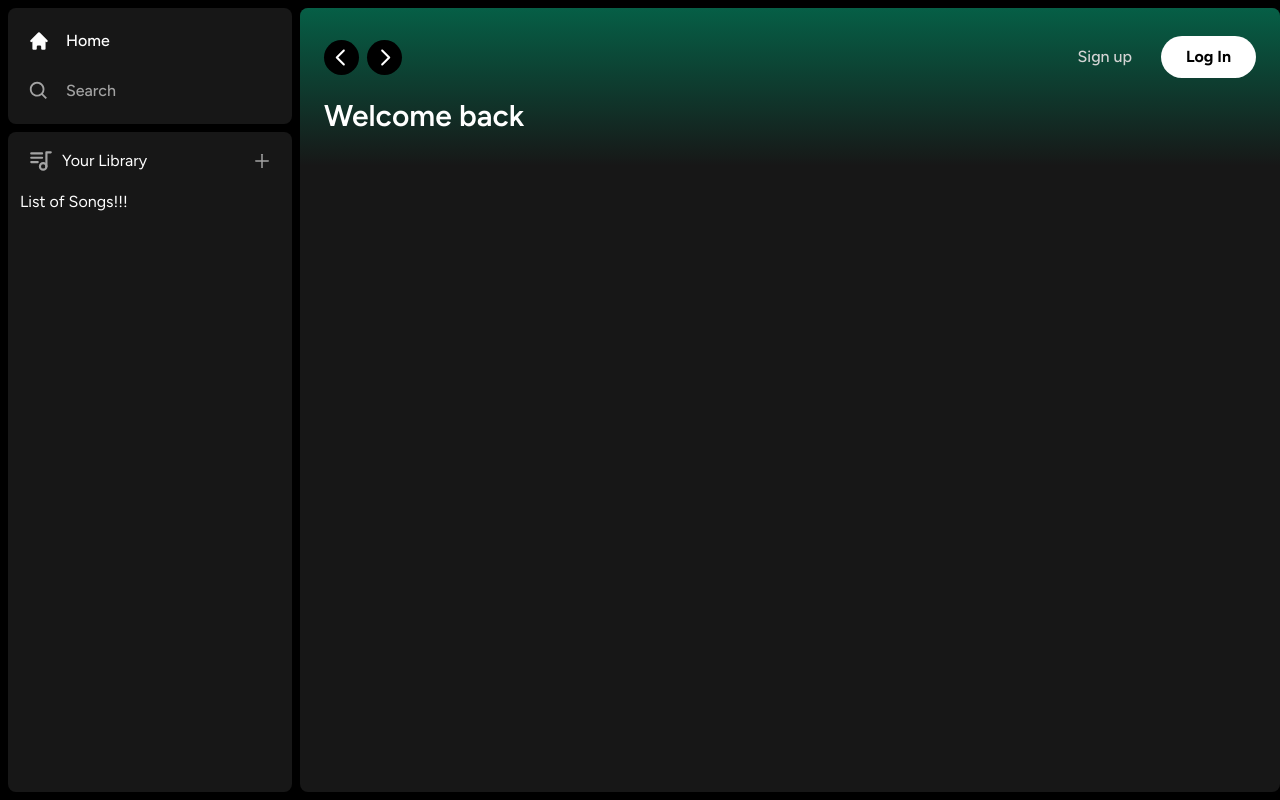
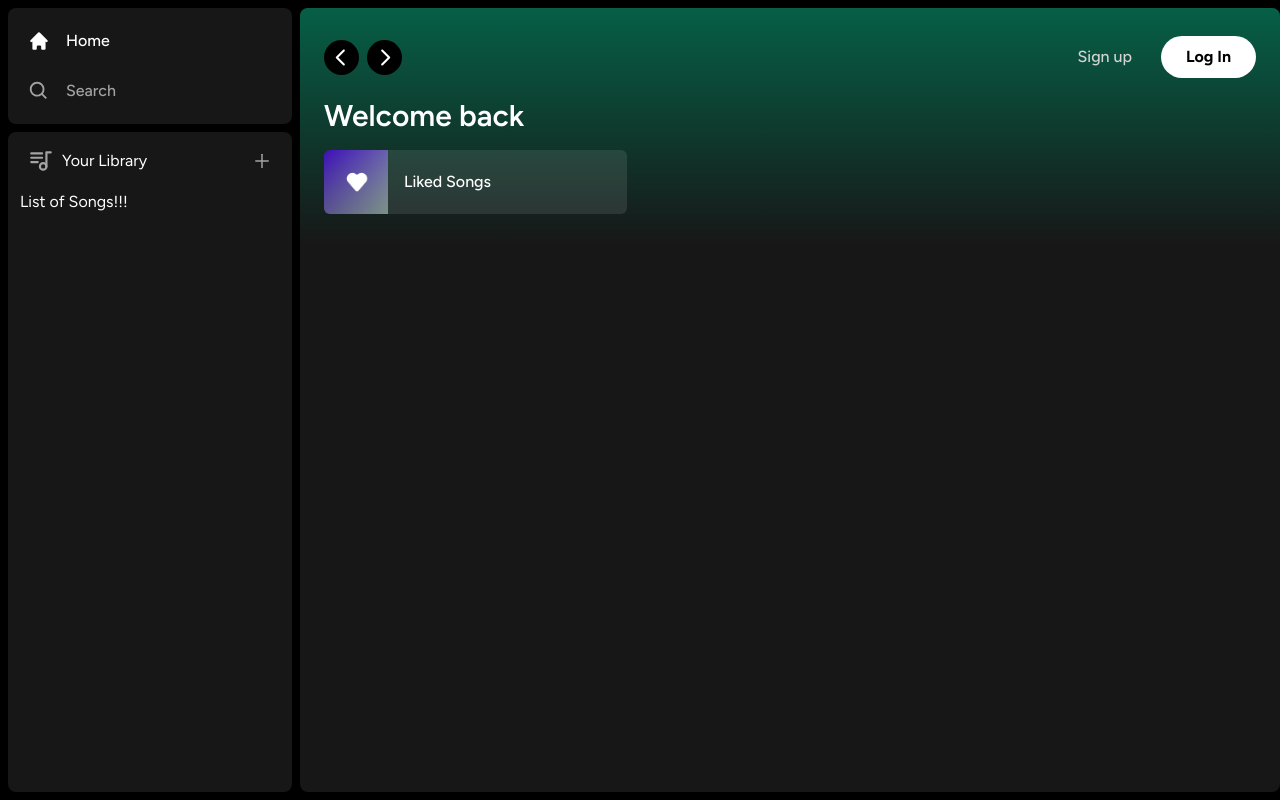
Before and after one commit to niraj-kumar-r/niravo, a Next.js app: page / in a window 1280 px wide. Built offline with nearby package versions, Linux system fonts and the light colour scheme.

Commit message:
Liked Songs Button

```diff
--- a/app/(site)/page.tsx
+++ b/app/(site)/page.tsx
@@ -1,4 +1,5 @@
 import Header from "@/components/Header";
+import ListItem from "@/components/ListItem";
 
 export default function Home() {
     return (
@@ -8,6 +9,13 @@ export default function Home() {
                     <h1 className="text-3xl font-semibold text-white">
                         Welcome back
                     </h1>
+                    <div className="grid grid-cols-1 gap-3 mt-4 sm:grid-cols-2 xl:grid-cols-3 2xl:grid-cols-4">
+                        <ListItem
+                            image="/images/liked.png"
+                            name="Liked Songs"
+                            href="liked"
+                        />
+                    </div>
                 </div>
             </Header>
         </div>
```
